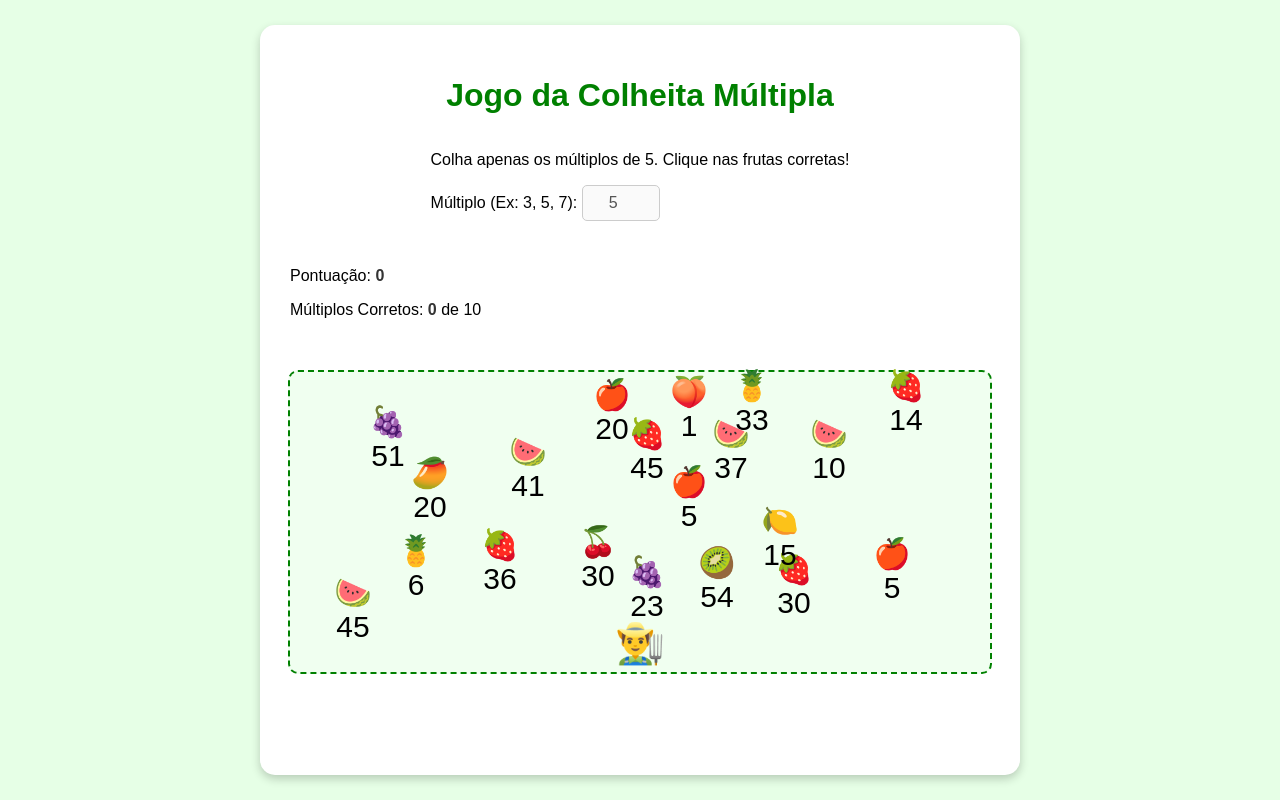
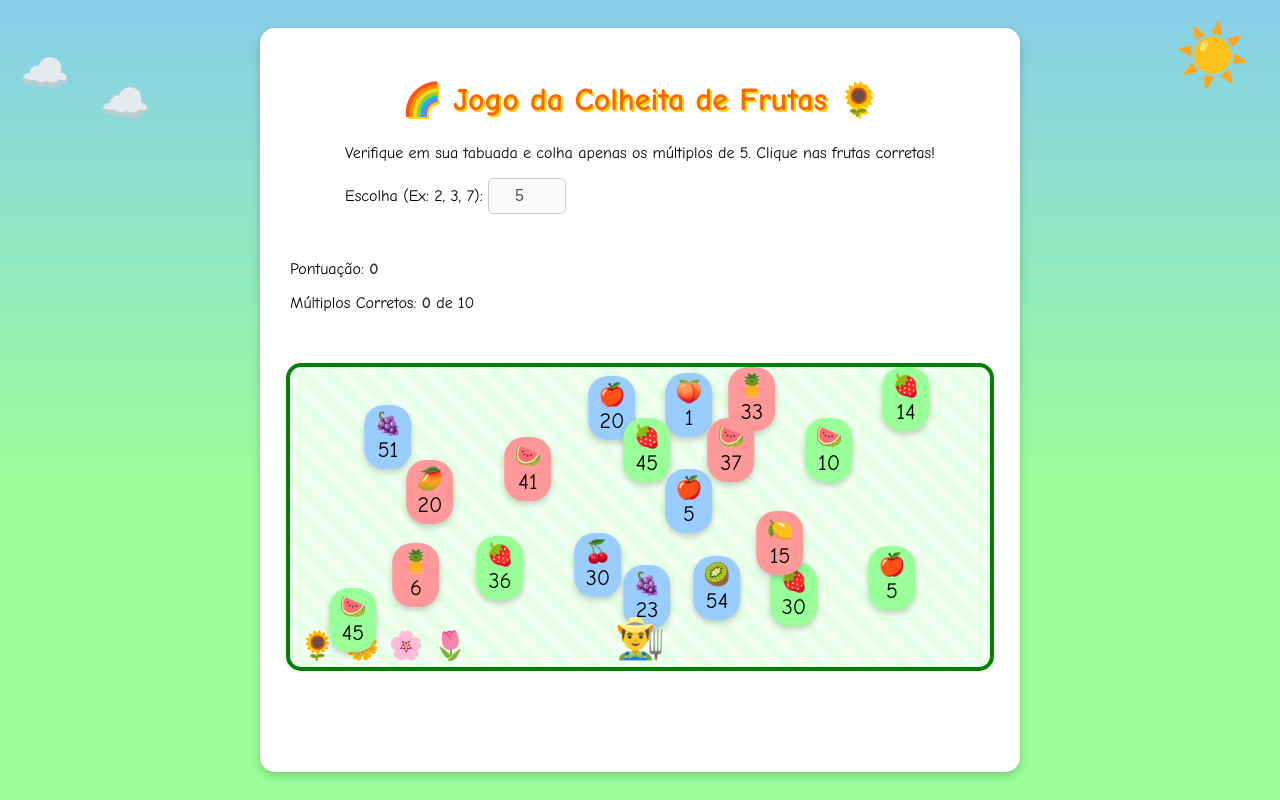
Before and after one commit to emartani/colheita-tabuada, a plain HTML site: page index.html in a window 1280 px wide. Both pictures are taken after a click on the button "Iniciar Colheita". Drawn offline with Linux system fonts and the light colour scheme.

Commit message:
ajustes1

```diff
--- a/index.html
+++ b/index.html
@@ -3,7 +3,7 @@
 <head>
   <meta charset="UTF-8">
   <meta name="viewport" content="width=device-width, initial-scale=1.0">
-    <title>Colheita Múltipla</title>
+  <title>Colheita de Frutas</title>
   <link rel="stylesheet" href="style.css">
 </head>
 
@@ -13,18 +13,24 @@
   window.dataLayer = window.dataLayer || [];
   function gtag(){dataLayer.push(arguments);}
   gtag('js', new Date());
-
   gtag('config', 'G-XLPTB4NB1V');
 </script>
 
 <body>
+  <!-- Sol e nuvens decorativos -->
+  <div class="decoracao">
+    <div class="sol">☀️</div>
+    <div class="nuvem nuvem1">☁️</div>
+    <div class="nuvem nuvem2">☁️</div>
+  </div>
+
   <div class="game-container">
-        <h1>Jogo da Colheita Múltipla</h1>
+    <h1>🌈 Jogo da Colheita de Frutas 🌻</h1>
 
     <div class="instrucoes">
       <p id="pergunta">Qual tabuada você quer treinar?</p>
       <div class="config">
-                <label for="multiplo">Múltiplo (Ex: 3, 5, 7):</label>
+        <label for="multiplo">Escolha (Ex: 2, 3, 7):</label>
         <input type="number" id="multiplo" value="5" min="2" max="10">
         <button id="iniciar-btn">Iniciar Colheita</button>
       </div>
@@ -37,13 +43,11 @@
 
     <div class="fazenda">
       <div id="fazendeiro">👨‍🌾</div>
-            <div id="colheita-area">
-                </div>
+      <div id="colheita-area"></div>
     </div>
 
     <p id="feedback" class="feedback"></p>
     <button id="reset-btn" style="display: none;">Novo Jogo</button>
-
   </div>
 
   <script src="script.js"></script>
--- a/script.js
+++ b/script.js
@@ -192,7 +192,11 @@ function criarColheita() {
         multiploInput.disabled = true;
         resetBtn.style.display = 'none';
 
-        perguntaEl.textContent = `Colha apenas os múltiplos de ${multiploAtual}. Clique nas frutas corretas!`;
+        perguntaEl.textContent = `Verifique em sua tabuada e colha apenas os múltiplos de ${multiploAtual}. Clique nas frutas corretas!`;
+        // 🔊 Faz o navegador falar a frase
+        const utterance = new SpeechSynthesisUtterance(perguntaEl.textContent);
+        utterance.lang = "pt-BR"; // define português do Brasil
+        speechSynthesis.speak(utterance);
         feedbackEl.textContent = '';
 
         atualizarPlacar();
--- /dev/null
+++ b/style - Copy.css
@@ -0,0 +1,177 @@
+body {
+    font-family: 'Arial', sans-serif;
+    display: flex;
+    justify-content: center;
+    align-items: center;
+    min-height: 100vh;
+    background-color: #e6ffe6; /* Fundo de grama */
+    margin: 0;
+}
+
+.game-container {
+    background-color: #fff;
+    padding: 30px;
+    border-radius: 15px;
+    box-shadow: 0 4px 10px rgba(0, 0, 0, 0.2);
+    width: 90%;
+    max-width: 700px;
+
+    /* REMOVER: text-align: center; (substituído por align-items) */
+
+    /* --- AJUSTE PARA RESPONSIVIDADE (Centralização Flexbox) --- */
+    display: flex;             /* Habilita o Flexbox */
+    flex-direction: column;    /* Alinha os filhos (Blocos) verticalmente */
+    align-items: center;       /* Centraliza os filhos (Blocos) horizontalmente */
+}
+
+.config, .placar, .fazenda {
+    width: 100%;
+}
+
+h1 {
+    color: #008000;
+}
+
+/* --- Configuração e Placar --- */
+.config, .placar {
+    margin: 15px 0;
+}
+
+#multiplo {
+    padding: 8px;
+    font-size: 16px;
+    width: 60px;
+    text-align: center;
+    border: 1px solid #ccc;
+    border-radius: 5px;
+}
+
+#iniciar-btn, #reset-btn {
+    padding: 10px 15px;
+    font-size: 16px;
+    cursor: pointer;
+    border: none;
+    border-radius: 5px;
+    background-color: #4CAF50;
+    color: white;
+    transition: background-color 0.3s;
+    margin-left: 10px;
+}
+
+#iniciar-btn:hover, #reset-btn:hover {
+    background-color: #45a049;
+}
+
+.placar span {
+    font-weight: bold;
+    color: #333;
+}
+
+/* --- Área da Fazenda (Jogo) --- */
+.fazenda {
+    position: relative;
+    height: 300px; /* Altura do campo */
+    border: 2px dashed #008000;
+    border-radius: 10px;
+    background-color: #f0fff0;
+    margin: 20px 0;
+}
+
+#fazendeiro {
+    font-size: 40px;
+    position: absolute;
+    bottom: 5px; /* Posição inicial no chão */
+    left: 50%;
+    transform: translateX(-50%);
+    z-index: 10;
+    user-select: none;
+}
+
+#colheita-area {
+    height: 100%;
+     /*padding-bottom: 50px; Espaço para o fazendeiro */
+    position: relative; /* ESSENCIAL para o posicionamento absoluto das frutas */
+}
+
+.fruta {
+    font-size: 30px;
+    padding: 10px;
+    text-align: center;
+    cursor: pointer;
+    user-select: none;
+    position: absolute;
+    transition: transform 0.2s ease-out, opacity 0.3s, top 0.5s, left 0.5s;  /* Adiciona top/left na transição */
+}
+
+.fruta:hover {
+    transform: scale(1.1);
+}
+
+.fruta.correta {
+    border: 3px solid gold;
+    border-radius: 5px;
+}
+
+.fruta.errada {
+    background-color: #ffdddd;
+    border: 3px solid red;
+    border-radius: 5px;
+}
+
+.colhida {
+    opacity: 0;
+    transform: translateY(-50px) scale(0.5) !important;
+}
+
+/* --- Feedback --- */
+.feedback {
+    min-height: 25px;
+    font-weight: bold;
+    margin-top: 10px;
+}
+
+.feedback.success {
+    color: green;
+}
+
+.feedback.error {
+    color: red;
+}
+
+/* style.css (Adicione/Substitua no final do arquivo) */
+
+@media (max-width: 600px) {
+
+    /* 1. AUMENTA A ALTURA DO CAMPO PARA COMPENSAR A LARGURA */
+    .fazenda {
+        height: 400px; /* Aumentado para 400px (o padrão é 300px) */
+        margin: 15px 0;
+    }
+
+    /* 2. Reduz o tamanho das frutas/números */
+    .fruta {
+        font-size: 18px;
+        padding: 4px;
+    }
+
+    /* 3. Garante que os números dentro da fruta também diminuam */
+    .fruta span {
+        font-size: 12px;
+    }
+
+    /* 4. Reduz o tamanho do fazendeiro */
+    #fazendeiro {
+        font-size: 30px;
+    }
+
+    /* 5. Ajusta o tamanho da fonte geral do cabeçalho */
+    h1 {
+        font-size: 24px;
+    }
+
+    /* 6. Ajusta o tamanho dos botões */
+    #iniciar-btn, #reset-btn {
+        padding: 8px 12px;
+        font-size: 14px;
+    }
+}
--- a/style.css
+++ b/style.css
@@ -1,11 +1,33 @@
+/* Fundo com céu e grama */
 body {
-    font-family: 'Arial', sans-serif;
+  font-family: 'Comic Sans MS', cursive, sans-serif;
   display: flex;
   justify-content: center;
   align-items: center;
   min-height: 100vh;
-    background-color: #e6ffe6; /* Fundo de grama */
   margin: 0;
+  background: linear-gradient(to top, #99ff99 40%, #87ceeb 100%);
+  position: relative;
+}
+
+/* Sol e nuvens decorativas */
+.decoracao .sol {
+  position: absolute;
+  top: 20px;
+  right: 30px;
+  font-size: 60px;
+}
+.decoracao .nuvem {
+  position: absolute;
+  font-size: 40px;
+}
+.decoracao .nuvem1 {
+  top: 50px;
+  left: 20px;
+}
+.decoracao .nuvem2 {
+  top: 80px;
+  left: 100px;
 }
 
 .game-container {
@@ -15,24 +37,22 @@ body {
   box-shadow: 0 4px 10px rgba(0, 0, 0, 0.2);
   width: 90%;
   max-width: 700px;
+  display: flex;
+  flex-direction: column;
+  align-items: center;
+}
 
-    /* REMOVER: text-align: center; (substituído por align-items) */
-
-    /* --- AJUSTE PARA RESPONSIVIDADE (Centralização Flexbox) --- */
-    display: flex;             /* Habilita o Flexbox */
-    flex-direction: column;    /* Alinha os filhos (Blocos) verticalmente */
-    align-items: center;       /* Centraliza os filhos (Blocos) horizontalmente */
+h1 {
+  color: #ff6600;
+  text-shadow: 2px 2px #ffd700;
+  font-size: 32px;
+  margin-bottom: 10px;
 }
 
 .config, .placar, .fazenda {
   width: 100%;
 }
 
-h1 {
-    color: #008000;
-}
-
-/* --- Configuração e Placar --- */
 .config, .placar {
   margin: 15px 0;
 }
@@ -67,20 +87,35 @@ h1 {
   color: #333;
 }
 
-/* --- Área da Fazenda (Jogo) --- */
+/* Área da fazenda */
 .fazenda {
   position: relative;
-    height: 300px; /* Altura do campo */
-    border: 2px dashed #008000;
-    border-radius: 10px;
-    background-color: #f0fff0;
+  height: 300px;
+  border: 4px solid #008000;
+  border-radius: 15px;
+  background: repeating-linear-gradient(
+    45deg,
+    #f0fff0,
+    #f0fff0 10px,
+    #e6ffe6 10px,
+    #e6ffe6 20px
+  );
   margin: 20px 0;
+  overflow: hidden;
+}
+
+.fazenda::before {
+  content: "🌻 🌼 🌸 🌷";
+  font-size: 28px;
+  position: absolute;
+  bottom: 5px;
+  left: 10px;
 }
 
 #fazendeiro {
   font-size: 40px;
   position: absolute;
-    bottom: 5px; /* Posição inicial no chão */
+  bottom: 5px;
   left: 50%;
   transform: translateX(-50%);
   z-index: 10;
@@ -89,33 +124,45 @@ h1 {
 
 #colheita-area {
   height: 100%;
-     /*padding-bottom: 50px; Espaço para o fazendeiro */
-    position: relative; /* ESSENCIAL para o posicionamento absoluto das frutas */
+  position: relative;
+  display: flex;
+  flex-wrap: wrap;
+  justify-content: center;
+  gap: 10px;
+  padding: 10px;
 }
 
+/* Frutas ovaladas e coloridas */
 .fruta {
-    font-size: 30px;
-    padding: 10px;
+  font-size: 22px;
+  padding: 6px 10px;
   text-align: center;
   cursor: pointer;
   user-select: none;
-    position: absolute;
-    transition: transform 0.2s ease-out, opacity 0.3s, top 0.5s, left 0.5s;  /* Adiciona top/left na transição */
+  position: relative;
+  border-radius: 20px;
+  max-width: 80px;
+  white-space: nowrap;
+  background-color: #ffeb99;
+  box-shadow: 0 3px 6px rgba(0,0,0,0.2);
+  transition: transform 0.2s ease-out, opacity 0.3s;
 }
 
+.fruta:nth-child(3n) { background-color: #ff9999; }
+.fruta:nth-child(3n+1) { background-color: #99ccff; }
+.fruta:nth-child(3n+2) { background-color: #99ff99; }
+
 .fruta:hover {
-    transform: scale(1.1);
+  transform: scale(1.2);
 }
 
 .fruta.correta {
   border: 3px solid gold;
-    border-radius: 5px;
 }
 
 .fruta.errada {
   background-color: #ffdddd;
   border: 3px solid red;
-    border-radius: 5px;
 }
 
 .colhida {
@@ -123,53 +170,35 @@ h1 {
   transform: translateY(-50px) scale(0.5) !important;
 }
 
-/* --- Feedback --- */
+/* Feedback */
 .feedback {
   min-height: 25px;
   font-weight: bold;
   margin-top: 10px;
 }
+.feedback.success { color: green; }
+.feedback.error { color: red; }
 
-.feedback.success {
-    color: green;
+/* Responsivo para celular */
+@media (max-width: 600px) {
+  .fazenda {
+    height: 350px;
   }
 
-.feedback.error {
-    color: red;
+  .fruta {
+    font-size: 16px;
+    padding: 4px 8px;
+    max-width: 60px;
   }
 
-/* style.css (Adicione/Substitua no final do arquivo) */
-
-@media (max-width: 600px) {
-
-    /* 1. AUMENTA A ALTURA DO CAMPO PARA COMPENSAR A LARGURA */
-    .fazenda {
-        height: 400px; /* Aumentado para 400px (o padrão é 300px) */
-        margin: 15px 0;
+  #fazendeiro {
+    font-size: 28px;
   }
 
-    /* 2. Reduz o tamanho das frutas/números */
-    .fruta {
-        font-size: 18px;
-        padding: 4px;
+  h1 {
+    font-size: 22px;
   }
 
-    /* 3. Garante que os números dentro da fruta também diminuam */
-    .fruta span {
-        font-size: 12px;
-    }
-
-    /* 4. Reduz o tamanho do fazendeiro */
-    #fazendeiro {
-        font-size: 30px;
-    }
-
-    /* 5. Ajusta o tamanho da fonte geral do cabeçalho */
-    h1 {
-        font-size: 24px;
-    }
-
-    /* 6. Ajusta o tamanho dos botões */
   #iniciar-btn, #reset-btn {
     padding: 8px 12px;
     font-size: 14px;
```
Also changed, not shown: index - Copy.html (added, +51 -0 lines). Lines whose indentation alone changed are shown as unchanged.
